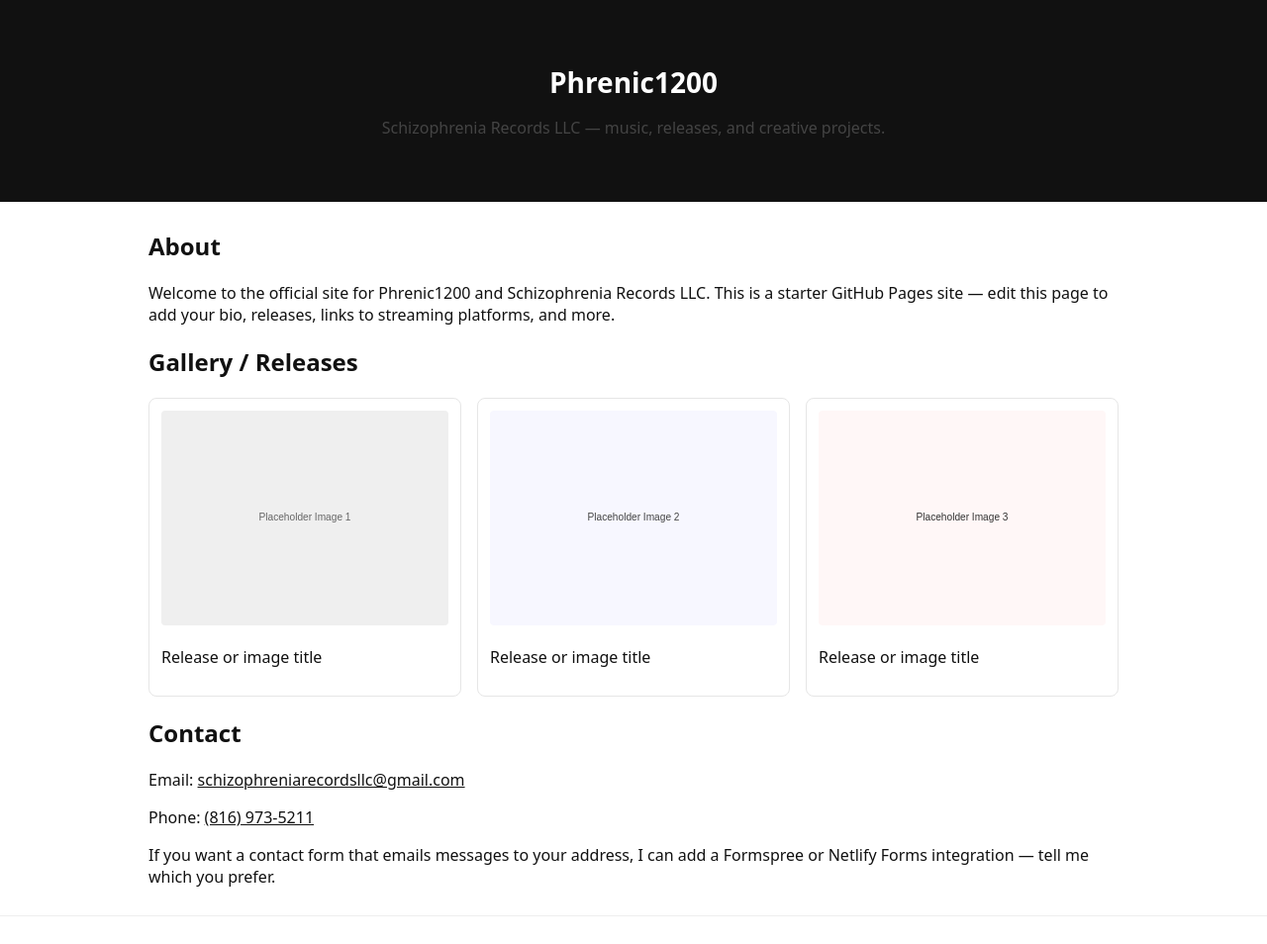
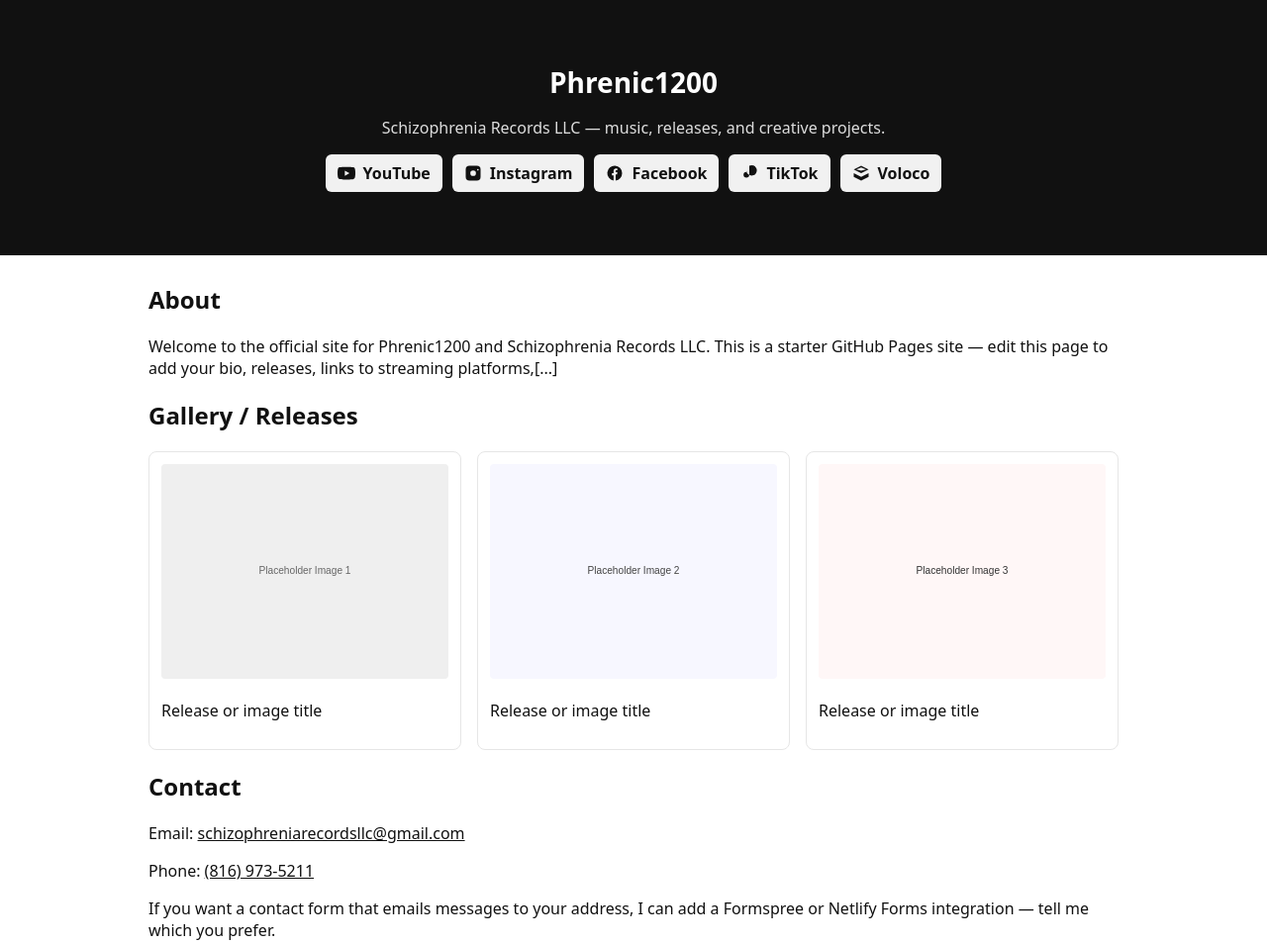
Before and after one commit to Phrenic1200/phrenic1200.github.io, a plain HTML site: page index.html in a window 1280 px wide. Shown: the top 954 px of the page at 99% size. Drawn offline with Linux system fonts and the light colour scheme.

Commit message:
Add social links to homepage header (YouTube, Instagram, Facebook, TikTok, Voloco)

```diff
--- a/index.html
+++ b/index.html
@@ -9,12 +9,21 @@
     header{background:#111;color:#fff;padding:36px 16px;text-align:center}
     .wrap{max-width:980px;margin:28px auto;padding:0 16px}
     h1{margin:0;font-size:28px}
-    .lead{color:#444}
+    .lead{color:#ddd}
     .grid{display:grid;grid-template-columns:repeat(auto-fit,minmax(220px,1fr));gap:16px;margin-top:18px}
     .card{border:1px solid #e6e6e6;border-radius:8px;padding:12px}
     footer{border-top:1px solid #eee;margin-top:28px;padding:16px;text-align:center;color:#666}
     .contact a{color:#111}
     img{max-width:100%;height:auto;border-radius:4px}
+    /* Social links */
+    .social{margin-top:14px;display:flex;gap:10px;justify-content:center;flex-wrap:wrap}
+    .social a{display:inline-flex;align-items:center;gap:8px;padding:8px 12px;border-radius:6px;text-decoration:none;font-weight:600;color:#111;background:#f1f1f1}
+    .social a svg{width:18px;height:18px;display:block}
+    @media(prefers-color-scheme:dark){
+      body{color:#eee}
+      header{background:#000;color:#fff}
+      .social a{color:#fff;background:#222}
+    }
   </style>
 </head>
 <body>
@@ -22,13 +31,47 @@
     <div class="wrap">
       <h1>Phrenic1200</h1>
       <p class="lead">Schizophrenia Records LLC — music, releases, and creative projects.</p>
+
+      <!-- Social links added by GitHub Copilot on behalf of the repository owner -->
+      <nav class="social" aria-label="Connect with Phrenic1200">
+        <a href="https://youtube.com/@phrenic1200?si=IFVOkdsmzVHXGmdZ" target="_blank" rel="noopener noreferrer">
+          <!-- YouTube icon -->
+          <svg viewBox="0 0 24 24" fill="currentColor" aria-hidden="true" focusable="false"><path d="M23.5 6.2a3 3 0 0 0-2.1-2.1C19.6 3.5 12 3.5 12 3.5s-7.6 0-9.4.6A3 3 0 0 0 .5 6.2 31.6 31.6 0 0 0 0 12a31.6 31.6 0 0 0 .5 5.8 3 3 0 0 0 2.1 2.1c1.8.6 9.4.6 9.4.6s7.6 0 9.4-.6a3 3 0 0 0 2.1-2.1A31.6 31.6 0 0 0 24 12a31.6 31.6 0 0 0-.5-5.8zM9.8 15.5V8.5l6.3 3.5-6.3 3.5z"/></svg>
+          YouTube
+        </a>
+
+        <a href="https://www.instagram.com/phrenic1200?igsh=MTI3NDkycXRhODV4bQ==" target="_blank" rel="noopener noreferrer">
+          <!-- Instagram icon -->
+          <svg viewBox="0 0 24 24" fill="currentColor" aria-hidden="true" focusable="false"><path d="M7 2h10a5 5 0 0 1 5 5v10a5 5 0 0 1-5 5H7a5 5 0 0 1-5-5V7a5 5 0 0 1 5-5zm5 6.2A3.8 3.8 0 1 0 15.8 12 3.8 3.8 0 0 0 12 8.2zM18.4 6.3a1.1 1.1 0 1 0 1.1 1.1 1.1 1.1 0 0 0-1.1-1.1z"/></svg>
+          Instagram
+        </a>
+
+        <a href="https://www.facebook.com/share/1HS6p6J37W/" target="_blank" rel="noopener noreferrer">
+          <!-- Facebook icon -->
+          <svg viewBox="0 0 24 24" fill="currentColor" aria-hidden="true" focusable="false"><path d="M22 12a10 10 0 1 0-11.5 9.9v-7H8.3v-2.9h2.2V9.1c0-2.2 1.3-3.4 3.3-3.4.9 0 1.8.2 1.8.2v2h-1c-1 0-1.3.6-1.3 1.2v1.5h2.3l-.4 2.9h-1.9V22A10 10 0 0 0 22 12z"/></svg>
+          Facebook
+        </a>
+
+        <a href="https://www.tiktok.com/@phrenic1200?_r=1&_t=ZT-98ZA8JXoNhd" target="_blank" rel="noopener noreferrer">
+          <!-- TikTok icon (simple note) -->
+          <svg viewBox="0 0 24 24" fill="currentColor" aria-hidden="true" focusable="false"><path d="M12 2v12.1a3.9 3.9 0 1 1-3.9-3.9V8.6a7 7 0 1 0 3.9-6.6z"/></svg>
+          TikTok
+        </a>
+
+        <a href="https://voloco.resonantcavity.com/applinks/creator?id=18188097" target="_blank" rel="noopener noreferrer">
+          <!-- Voloco / Creator link -->
+          <svg viewBox="0 0 24 24" fill="currentColor" aria-hidden="true" focusable="false"><path d="M12 2L2 7l10 5 10-5-10-5zm0 6.6L5.4 7 12 4.4 18.6 7 12 8.6zM2 17l10 5 10-5V12l-10 5-10-5v5z"/></svg>
+          Voloco
+        </a>
+      </nav>
+
     </div>
   </header>
 
   <main class="wrap">
     <section id="about">
       <h2>About</h2>
-      <p>Welcome to the official site for Phrenic1200 and Schizophrenia Records LLC. This is a starter GitHub Pages site — edit this page to add your bio, releases, links to streaming platforms, and more.</p>
+      <p>Welcome to the official site for Phrenic1200 and Schizophrenia Records LLC. This is a starter GitHub Pages site — edit this page to add your bio, releases, links to streaming platforms,[...]
     </section>
 
     <section id="gallery">
```
